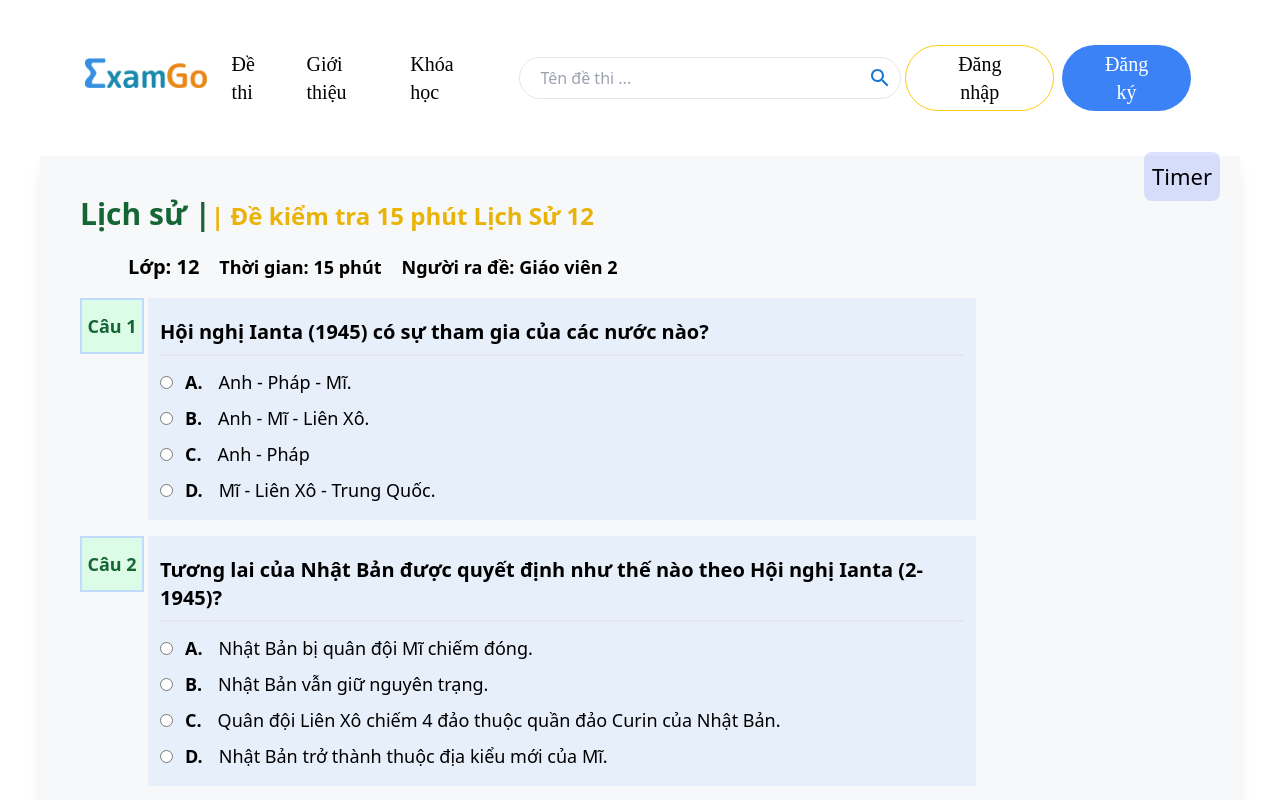
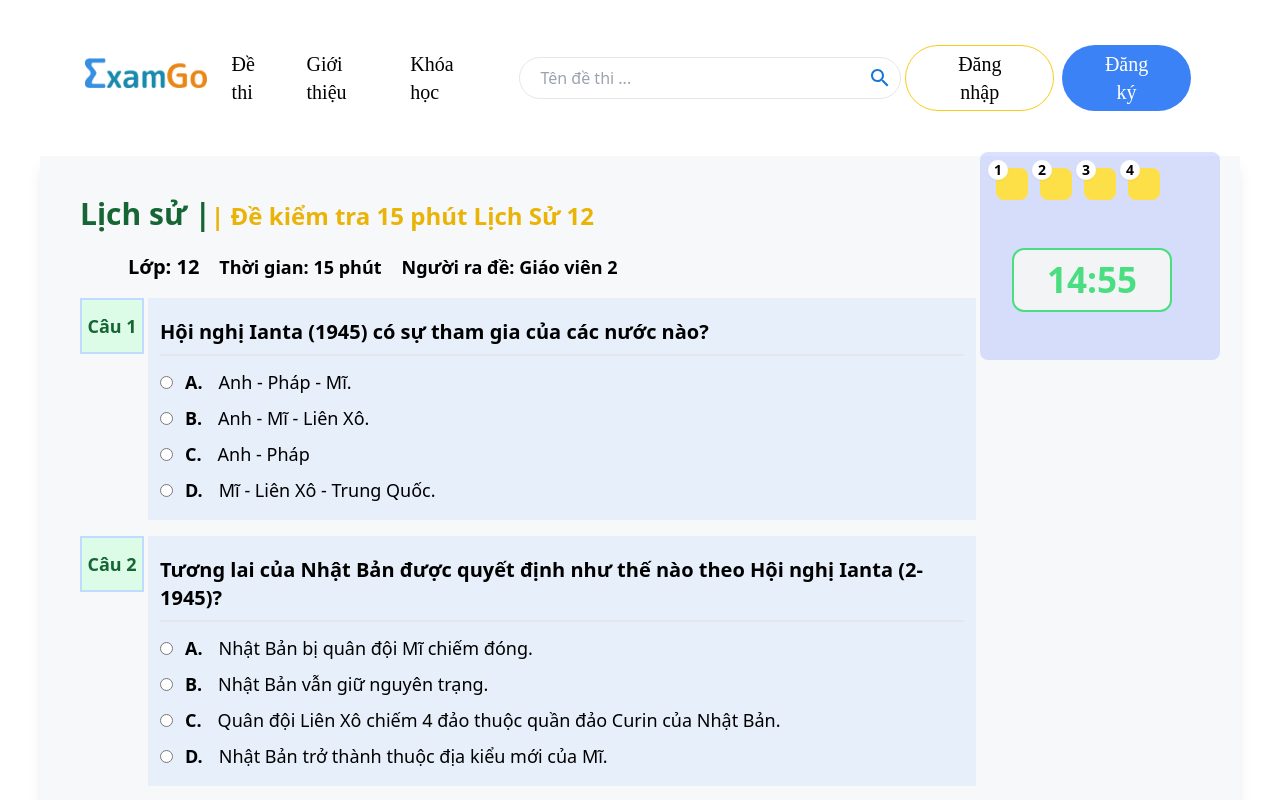
Before and after one commit to dungnguyenq1w2/ExamGo, a React (Create React App) app in the folder front-end/: page /exam/take/1 in a window 1280 px wide. Shown: the top 800 px of the page. Built offline with nearby package versions, Linux system fonts and the light colour scheme.

Commit message:
add countdown timer and statebox in takeExam page

```diff
--- /dev/null
+++ b/front-end/src/features/Exam/components/AnswerBox.jsx
@@ -0,0 +1,16 @@
+function AnswerBox({ question, answer }) {
+	return (
+		<div
+			className={`${
+				answer ? "bg-green-400" : "bg-yellow-300"
+			} relative flex justify-center w-8 h-8 rounded-lg transition delay-50 ease-in`}
+		>
+			<span className="block text-sm text-black font-bold bg-white shadow-sm rounded-full w-5 h-5 leading-5 text-center absolute -top-2 -left-2 ">
+				{question}
+			</span>
+			<span className="text-xl font-bold text-white pt-0.5">{answer}</span>
+		</div>
+	);
+}
+
+export default AnswerBox;
--- a/front-end/src/features/Exam/components/StateBox.jsx
+++ b/front-end/src/features/Exam/components/StateBox.jsx
@@ -1,25 +1,16 @@
-import React from "react";
+import React from 'react';
+import AnswerBox from './AnswerBox';
 
 function StateBox({ answers }) {
-    return (
-        <div>
-            {answers?.map((e, i) => (
-                <span className="box" key={i}>
-                    {e == 0
-                        ? "A"
-                        : e == 1
-                        ? "B"
-                        : e == 2
-                        ? "C"
-                        : e == 3
-                        ? "D"
-                        : null}
-                </span>
-            ))}
-        </div>
-    );
+	return (
+		<div className="">
+			<div className="grid grid-flow-row grid-cols-5 gap-3 p-2">
+				{answers?.map((value, index) => (
+					<AnswerBox key={index} question={index + 1} answer={value} />
+				))}
+			</div>
+		</div>
+	);
 }
 
-StateBox.propTypes = {};
-
 export default StateBox;
--- a/front-end/src/features/Exam/components/Timer.jsx
+++ b/front-end/src/features/Exam/components/Timer.jsx
@@ -1,10 +1,67 @@
-import React from "react";
-import PropTypes from "prop-types";
+// Done form: auto submit when timeout - 19-10-2021
+// Done form: auto submit when timeout - UI - 31-10-2021
+// Done Countdown Timer: save time in localStorage when
+//                       student leave the TakeExam page
 
-function Timer(props) {
-    return <div>Timer</div>;
+import moment from 'moment';
+import { useEffect } from 'react';
+
+function Timer({ hours, minutes, seconds }) {
+	const remainTimeSaved = {
+		hours: hours,
+		minutes: minutes,
+		seconds: seconds,
+	};
+
+	const currentTimeSaved = moment().format('DD/MM/YYYY HH:mm:ss');
+
+	// Hàm lưu thời gian
+	// const saveTime = () => {
+	// 	localStorage.setItem(
+	// 		`remainTimeSaved_${router.query.idExam}`,
+	// 		JSON.stringify(remainTimeSaved),
+	// 	);
+	// 	localStorage.setItem(
+	// 		`currentTimeSaved_${router.query.idExam}`,
+	// 		JSON.stringify(currentTimeSaved),
+	// 	);
+	// };
+
+	// Lưu thời gian lại khi user refresh (F5), tắt tab, thay đổi route
+	// useEffect(() => {
+	// 	window.addEventListener('beforeunload', saveTime);
+	// 	return () => {
+	// 		window.removeEventListener('beforeunload', saveTime);
+	// 	};
+	// });
+
+	// // Lưu thời gian lại khi user ấn back hoặc forward
+	// useEffect(() => {
+	// 	window.onpopstate = saveTime;
+	// });
+
+	return (
+		<div className="py-10 w-52 flex justify-center">
+			<div className="bg-gray-100 h-16 w-40 border-2 border-green-400 flex flex-col items-center rounded-xl justify-center">
+				<p
+					className={`text-[35px] font-bold text-green-400 ${
+						hours === 0 && minutes >= 1 && minutes <= 5 && `text-yellow-500 text-[45px]`
+					} ${hours === 0 && minutes === 0 && `text-red-500 text-[55px]`}`}
+				>
+					{/* Format Time hh:mm:ss */}
+					{hours === 0 ? null : hours < 10 ? '0' + hours + ':' : hours + ':'}
+					{minutes === 0
+						? hours > 0
+							? '00:'
+							: null
+						: minutes < 10
+						? '0' + minutes + ':'
+						: minutes + ':'}
+					{seconds < 10 ? '0' + seconds : seconds}
+				</p>
+			</div>
+		</div>
+	);
 }
 
-Timer.propTypes = {};
-
 export default Timer;
```
